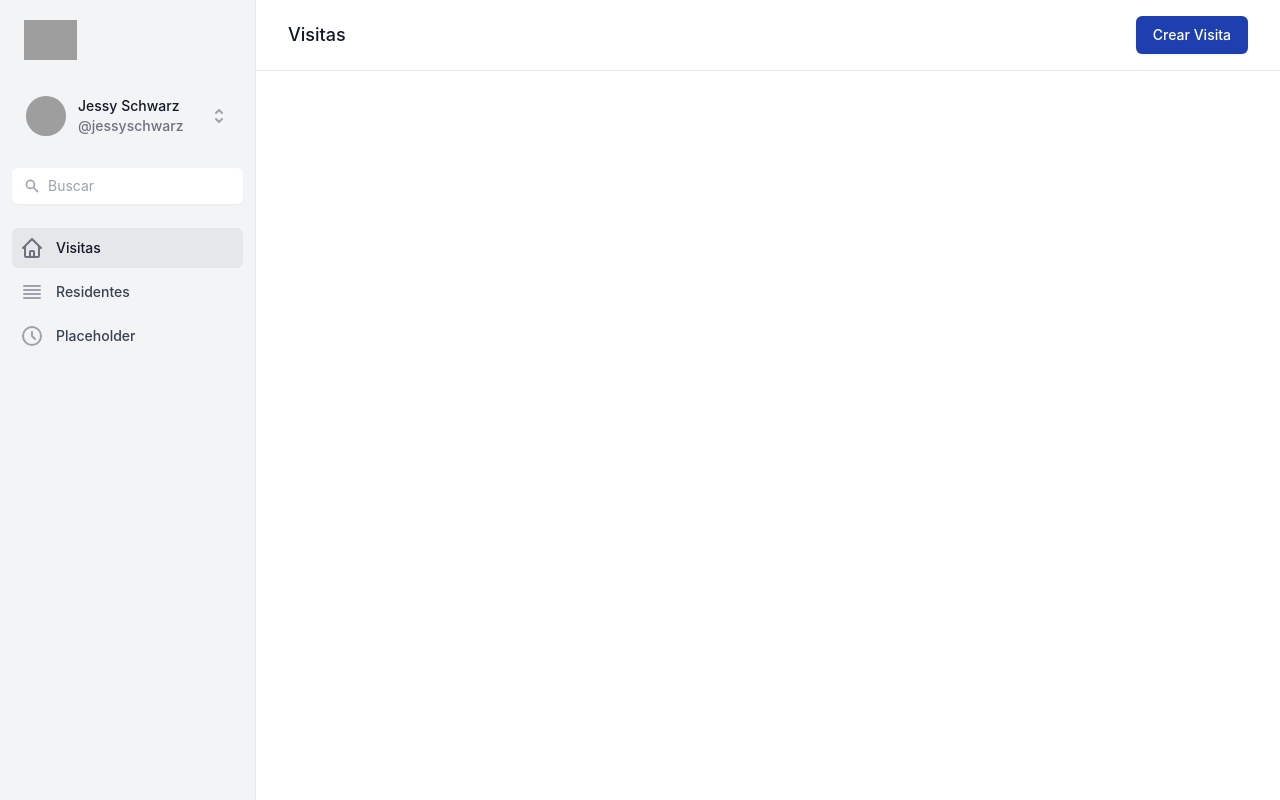
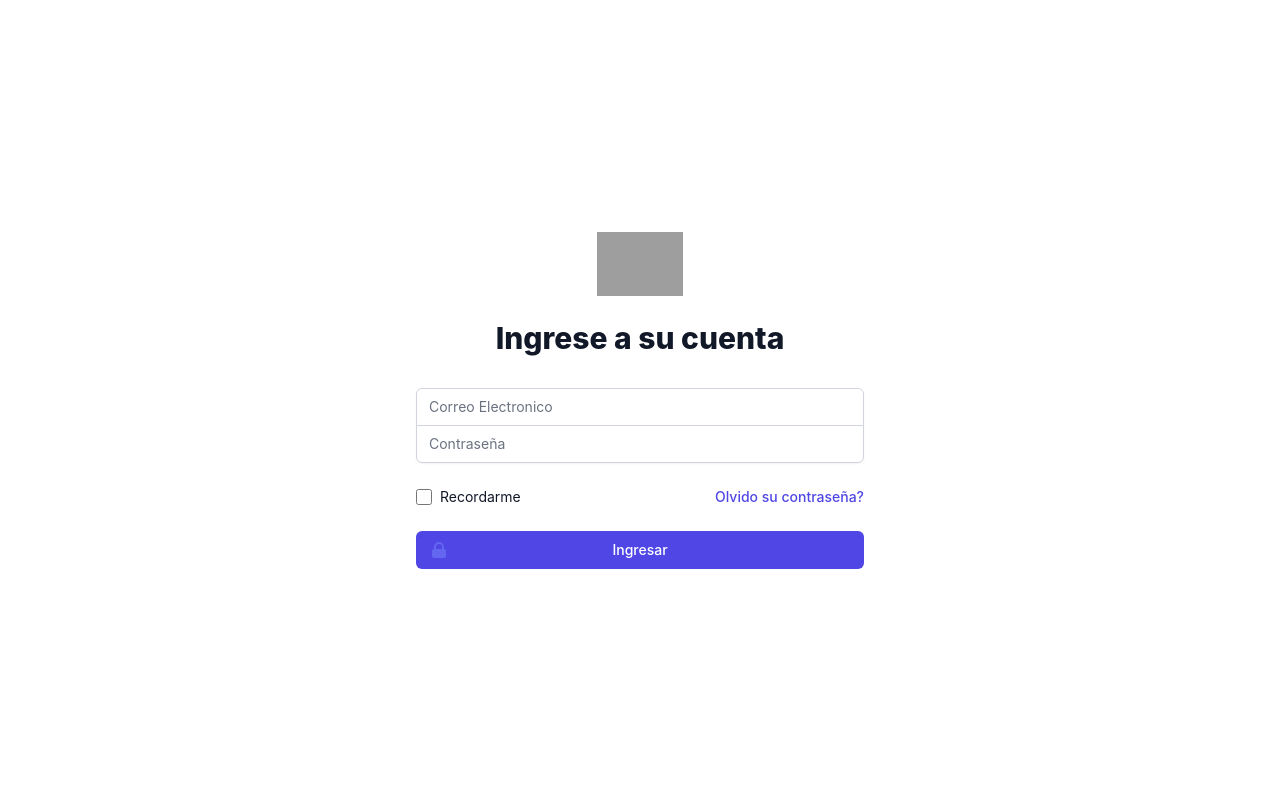
Before and after one commit to weabreus/centinela-ts, a React (Create React App) app: page /auth in a window 1280 px wide. Built offline with nearby package versions, Linux system fonts and the light colour scheme; grey boxes are pictures that could not be loaded; a web font is replaced by a local one.

Commit message:
Auth login logic. Incomplete

```diff
--- a/package.json
+++ b/package.json
@@ -10,6 +10,7 @@
     "@testing-library/user-event": "^13.5.0",
     "react": "^18.1.0",
     "react-dom": "^18.1.0",
+    "react-router-dom": "^5.3.0",
     "react-scripts": "5.0.1",
     "web-vitals": "^2.1.4"
   },
--- a/src/App.js
+++ b/src/App.js
@@ -1,12 +1,31 @@
+import { useContext } from 'react';
+import { Switch, Route, Redirect } from "react-router-dom";
+
 import Layout from "./components/layout/Layout";
+import AuthPage from "./pages/AuthPage";
+import VisitsPage from "./pages/VisitsPage";
+import AuthContext from './store/auth-context';
 
 function App() {
-
+  const authCtx = useContext(AuthContext);
 
   return (
+    <Switch>
+      {!authCtx.isLoggedIn && (
+        <Route path="/auth">
+          <AuthPage />
+        </Route>
+      )}
 
-      <Layout />
+      {authCtx.isLoggedIn &&
+      <Layout>
+        <Route path="/visits" exact>
+          <VisitsPage />
+        </Route>
+      </Layout>}
 
+      {!authCtx.isLoggedIn && <Redirect to="/auth" />}
+    </Switch>
   );
 }
 
--- /dev/null
+++ b/src/components/auth/AuthForm.js
@@ -0,0 +1,167 @@
+import { useState, useRef, useContext } from "react";
+import { useHistory } from "react-router-dom";
+
+import AuthContext from "../../store/auth-context";
+
+import { LockClosedIcon } from "@heroicons/react/solid";
+import AuthLogo from "./AuthLogo";
+
+function AuthForm() {
+  const history = useHistory();
+  const emailInputRef = useRef();
+  const passwordInputRef = useRef();
+
+  const authCtx = useContext(AuthContext);
+
+  const [isLogin, setIsLogin] = useState(true);
+  const [isLoading, setIsLoading] = useState(false);
+
+  const switchAuthModeHandler = () => {
+    setIsLogin((prevState) => !prevState);
+  };
+
+  const submitHandler = (event) => {
+    event.preventDefault();
+
+    const enteredEmail = emailInputRef.current.value;
+    const enteredPassword = passwordInputRef.current.value;
+
+    // optional: Add validation
+
+    setIsLoading(true);
+    let url;
+    if (isLogin) {
+      url =
+        "https://identitytoolkit.googleapis.com/v1/accounts:signInWithPassword?key=AIzaSyBZhsabDexE9BhcJbGxnZ4DiRlrCN9xe24";
+    } else {
+      url =
+        "https://identitytoolkit.googleapis.com/v1/accounts:signUp?key=AIzaSyBZhsabDexE9BhcJbGxnZ4DiRlrCN9xe24";
+    }
+    fetch(url, {
+      method: "POST",
+      body: JSON.stringify({
+        email: enteredEmail,
+        password: enteredPassword,
+        returnSecureToken: true,
+      }),
+      headers: {
+        "Content-Type": "application/json",
+      },
+    })
+      .then((res) => {
+        setIsLoading(false);
+        if (res.ok) {
+          return res.json();
+        } else {
+          return res.json().then((data) => {
+            let errorMessage = "Authentication failed!";
+            // if (data && data.error && data.error.message) {
+            //   errorMessage = data.error.message;
+            // }
+
+            throw new Error(errorMessage);
+          });
+        }
+      })
+      .then((data) => {
+        const expirationTime = new Date(
+          new Date().getTime() + +data.expiresIn * 1000
+        );
+        authCtx.login(data.idToken, expirationTime.toISOString());
+        history.replace("/");
+      })
+      .catch((err) => {
+        alert(err.message);
+      });
+  };
+
+  return (
+    <>
+      <div className="h-screen flex align-middle items-center justify-center py-12 px-4 sm:px-6 lg:px-8">
+        <div className="max-w-md w-full  ">
+          <AuthLogo />
+          <form
+            className="mt-8 space-y-6"
+            onSubmit={submitHandler}
+            method="POST"
+          >
+            <input type="hidden" name="remember" defaultValue="true" />
+            <div className="rounded-md shadow-sm -space-y-px">
+              <div>
+                <label htmlFor="email-address" className="sr-only">
+                  Correo Electronico
+                </label>
+                <input
+                  id="email-address"
+                  name="email"
+                  type="email"
+                  autoComplete="email"
+                  required
+                  className="appearance-none rounded-none relative block w-full px-3 py-2 border border-gray-300 placeholder-gray-500 text-gray-900 rounded-t-md focus:outline-none focus:ring-indigo-500 focus:border-indigo-500 focus:z-10 sm:text-sm"
+                  placeholder="Correo Electronico"
+                />
+              </div>
+              <div>
+                <label htmlFor="password" className="sr-only">
+                  Contraseña
+                </label>
+                <input
+                  id="password"
+                  name="password"
+                  type="password"
+                  autoComplete="current-password"
+                  required
+                  className="appearance-none rounded-none relative block w-full px-3 py-2 border border-gray-300 placeholder-gray-500 text-gray-900 rounded-b-md focus:outline-none focus:ring-indigo-500 focus:border-indigo-500 focus:z-10 sm:text-sm"
+                  placeholder="Contraseña"
+                />
+              </div>
+            </div>
+
+            <div className="flex items-center justify-between">
+              <div className="flex items-center">
+                <input
+                  id="remember-me"
+                  name="remember-me"
+                  type="checkbox"
+                  className="h-4 w-4 text-indigo-600 focus:ring-indigo-500 border-gray-300 rounded"
+                />
+                <label
+                  htmlFor="remember-me"
+                  className="ml-2 block text-sm text-gray-900"
+                >
+                  Recordarme
+                </label>
+              </div>
+
+              <div className="text-sm">
+                <a
+                  href="#"
+                  className="font-medium text-indigo-600 hover:text-indigo-500"
+                >
+                  Olvido su contraseña?
+                </a>
+              </div>
+            </div>
+
+            <div>
+              <button
+                type="submit"
+                className="group relative w-full flex justify-center py-2 px-4 border border-transparent text-sm font-medium rounded-md text-white bg-indigo-600 hover:bg-indigo-700 focus:outline-none focus:ring-2 focus:ring-offset-2 focus:ring-indigo-500"
+              >
+                <span className="absolute left-0 inset-y-0 flex items-center pl-3">
+                  <LockClosedIcon
+                    className="h-5 w-5 text-indigo-500 group-hover:text-indigo-400"
+                    aria-hidden="true"
+                  />
+                </span>
+                Ingresar
+              </button>
+            </div>
+          </form>
+        </div>
+      </div>
+    </>
+  );
+}
+
+export default AuthForm;
--- /dev/null
+++ b/src/components/auth/AuthLogo.js
@@ -0,0 +1,16 @@
+function AuthLogo() {
+  return (
+    <div>
+      <img
+        className="mx-auto h-16 w-auto"
+        src="https://s3.amazonaws.com/pim.geeopr.com-s3/guide/YcZyqhIBc2aFYIYvNgUrkXDNQrhhk8EVlTwGggUd.svg"
+        alt="Centinela"
+      />
+      <h2 className="mt-6 text-center text-3xl font-extrabold text-gray-900">
+        Ingrese a su cuenta
+      </h2>
+    </div>
+  );
+}
+
+export default AuthLogo;
--- a/src/index.js
+++ b/src/index.js
@@ -1,11 +1,19 @@
 import React from "react";
 import ReactDOM from "react-dom/client";
+import { BrowserRouter } from "react-router-dom";
+import { AuthContextProvider } from "./store/auth-context";
+
 import "./index.css";
 import App from "./App";
 
+
 const root = ReactDOM.createRoot(document.getElementById("root"));
 root.render(
-    <App />
+  <AuthContextProvider>
+    <BrowserRouter>
+      <App />
+    </BrowserRouter>
+  </AuthContextProvider>
 );
 
 // If you want to start measuring performance in your app, pass a function
--- /dev/null
+++ b/src/pages/AuthPage.js
@@ -0,0 +1,11 @@
+import AuthForm from "../components/auth/AuthForm";
+
+function AuthPage() {
+    return (
+        <div>
+            <AuthForm />
+        </div>
+    );
+}
+
+export default AuthPage;
--- /dev/null
+++ b/src/pages/VisitsPage.js
@@ -0,0 +1,9 @@
+function VisitsPage() {
+    return (
+        <div>
+            <p>Visits Page</p>
+        </div>
+    );
+}
+
+export default VisitsPage;
--- /dev/null
+++ b/src/store/auth-context.js
@@ -0,0 +1,92 @@
+import React, { useState, useEffect, useCallback } from "react";
+
+let logoutTimer;
+
+const AuthContext = React.createContext({
+  token: "",
+  isLoggedIn: false,
+  login: (token) => {},
+  logout: () => {},
+});
+
+const calculateRemainingTime = (expirationTime) => {
+  const currentTime = new Date().getTime();
+  const adjExpirationTime = new Date(expirationTime).getTime();
+
+  const remainingDuration = adjExpirationTime - currentTime;
+
+  return remainingDuration;
+};
+
+const retrieveStoredToken = () => {
+  const storedToken = localStorage.getItem("token");
+  const storedExpirationDate = localStorage.getItem("expirationTime");
+
+  const remainingTime = calculateRemainingTime(storedExpirationDate);
+
+  if (remainingTime <= 3600) {
+    localStorage.removeItem("token");
+    localStorage.removeItem("expirationTime");
+    return null;
+  }
+
+  return {
+    token: storedToken,
+    duration: remainingTime,
+  };
+};
+
+export const AuthContextProvider = (props) => {
+  const tokenData = retrieveStoredToken();
+
+  let initialToken;
+  if (tokenData) {
+    initialToken = tokenData.token;
+  }
+
+  const [token, setToken] = useState(initialToken);
+
+  const userIsLoggedIn = !!token;
+
+  const logoutHandler = useCallback(() => {
+    setToken(null);
+    localStorage.removeItem("token");
+    localStorage.removeItem("expirationTime");
+
+    if (logoutTimer) {
+      clearTimeout(logoutTimer);
+    }
+  }, []);
+
+  const loginHandler = (token, expirationTime) => {
+    setToken(token);
+    localStorage.setItem("token", token);
+    localStorage.setItem("expirationTime", expirationTime);
+
+    const remainingTime = calculateRemainingTime(expirationTime);
+
+    logoutTimer = setTimeout(logoutHandler, remainingTime);
+  };
+
+  useEffect(() => {
+    if (tokenData) {
+      console.log(tokenData.duration);
+      logoutTimer = setTimeout(logoutHandler, tokenData.duration);
+    }
+  }, [tokenData, logoutHandler]);
+
+  const contextValue = {
+    token: token,
+    isLoggedIn: userIsLoggedIn,
+    login: loginHandler,
+    logout: logoutHandler,
+  };
+
+  return (
+    <AuthContext.Provider value={contextValue}>
+      {props.children}
+    </AuthContext.Provider>
+  );
+};
+
+export default AuthContext;
```
Also changed, not shown: 1 other file (tests, documents, lock files or other folders).
